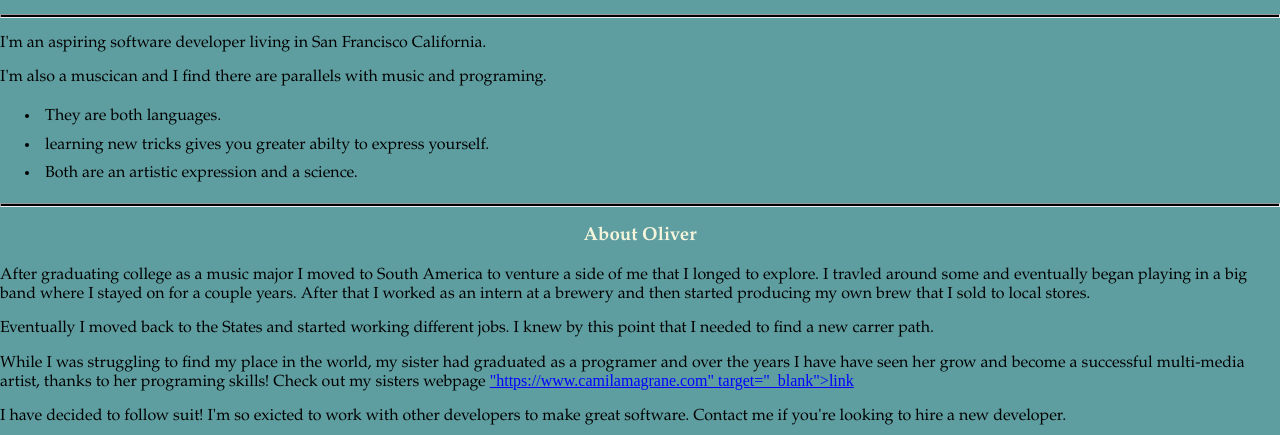
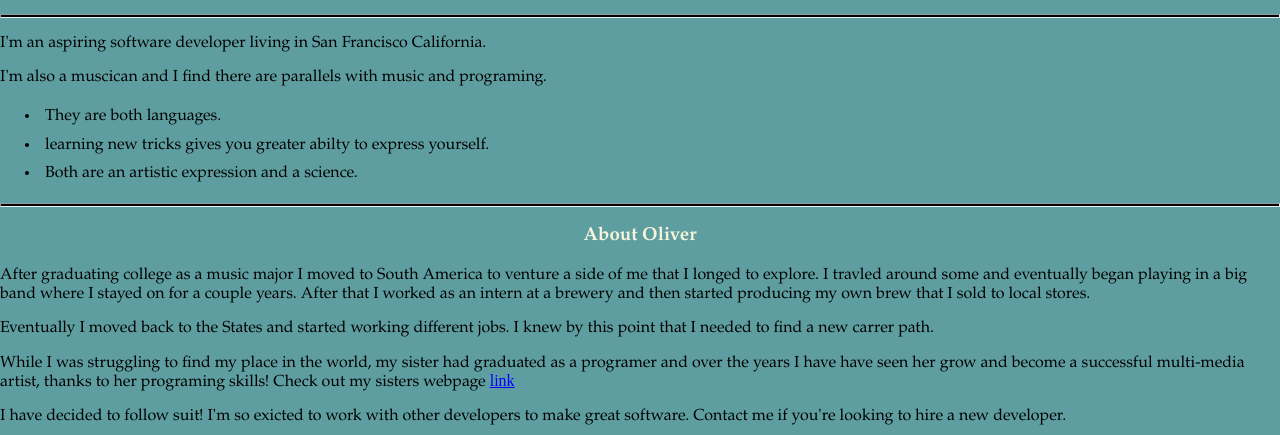
Before and after one commit to folivermm/OliverPortfolioProject.github.io, a plain HTML site: page index.html in a window 1280 px wide. Shown: the part 365-800 px from the top of the page. Drawn offline with nearby package versions, Linux system fonts and the light colour scheme.

Commit message:
Update index.html

```diff
--- a/index.html
+++ b/index.html
@@ -35,7 +35,7 @@
       <h3>About Oliver</h3>
       <p>After graduating college as a music major I moved to South America to venture a side of me that I longed to explore. I travled around some and eventually began playing in a big band where I stayed on for a couple years.  After that I worked as an intern at a brewery and then started producing my own brew that I sold to local stores.</p>
       <p>Eventually I moved back to the States and started working different jobs. I knew by this point that I needed to find a new carrer path.</p>
-      <P>While I was struggling to find my place in the world, my sister had graduated as a programer and over the years I have have seen her grow and become a successful multi-media artist, thanks to her programing skills! Check out my sisters webpage <a href="#">"https://www.camilamagrane.com" target="_blank">link</a></p>
+      <P>While I was struggling to find my place in the world, my sister had graduated as a programer and over the years I have have seen her grow and become a successful multi-media artist, thanks to her programing skills! Check out my sisters webpage <a href="#""https://www.camilamagrane.com" target="_blank">link</a></p>
        <p>I have decided to follow suit! I'm so exicted to work with other developers to make great software. Contact me if you're looking to hire a new developer.</p>
 	  </article>
 	    </main>
```
